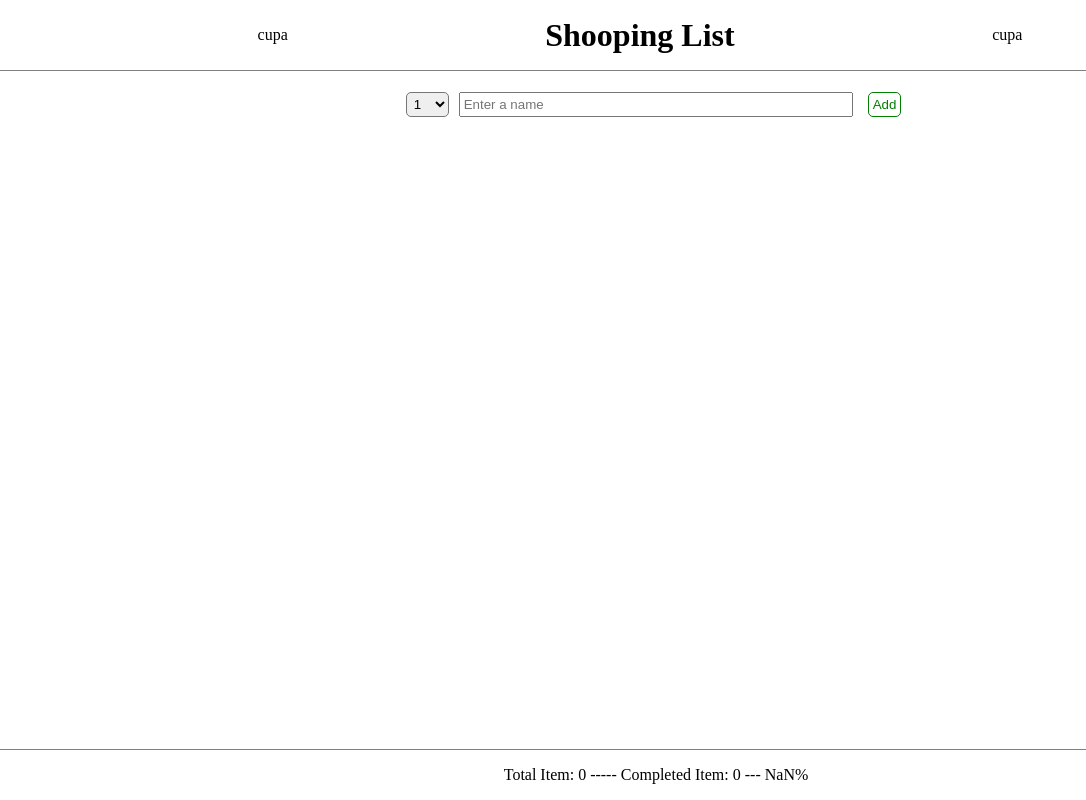
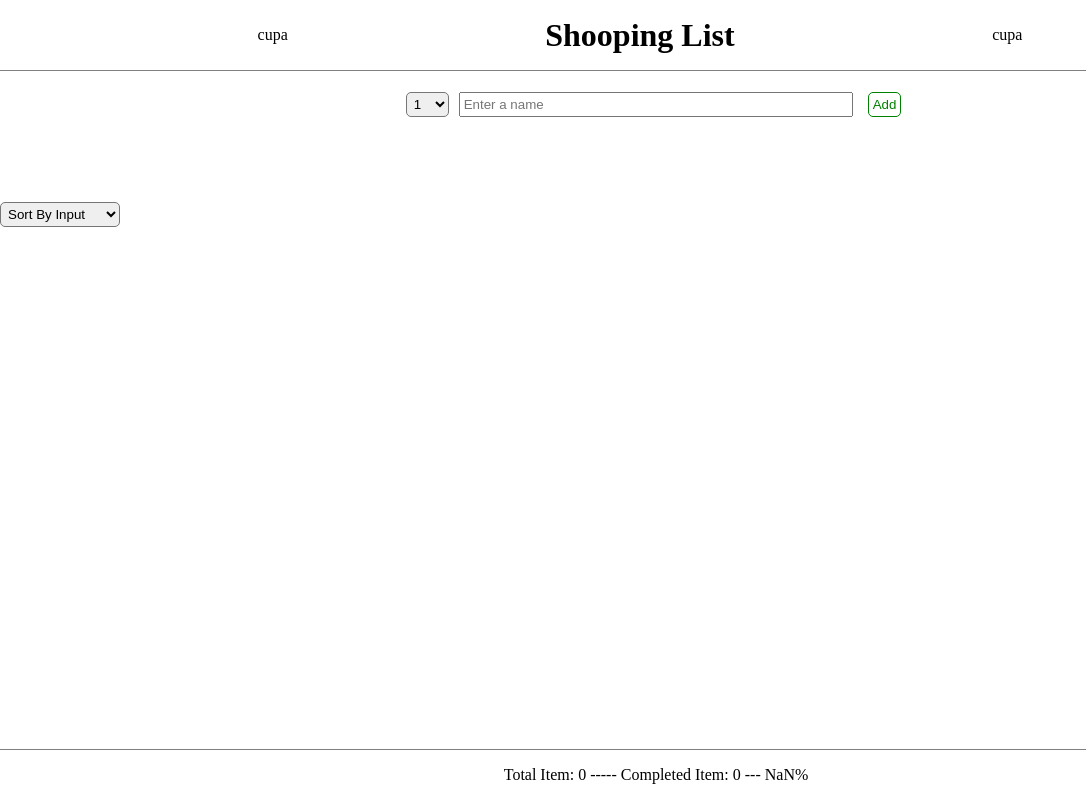
Before and after one commit to Feerverk05/React_Mini_Shopping_List, a React (Create React App) app in the folder shopping-list-react/: page / in a window 1280 px wide. Shown: the top 800 px of the page, without its empty margins (0-1086 px from the left). Built offline with nearby package versions, Linux system fonts and the light colour scheme; the HTML template or start-up script is replaced by a standard one.

Commit message:
Update Main.jsx

```diff
--- a/shopping-list-react/src/component/Main.jsx
+++ b/shopping-list-react/src/component/Main.jsx
@@ -1,15 +1,34 @@
+import { useState } from "react";
 import Form from "./Form";
 import List from "./List";
 
 const Main = ({items, handleAddItems, handleDoneItem, onDeleteItems}) => {
+    const [sortBy, setSortBy] = useState("input");
+    let sortedItems;
+
+    if(sortBy === "input") {
+        sortedItems = items;
+    }
+
+    if(sortBy === "packed"){
+        sortedItems=items
+        .slice()
+        .sort((a, b) => Number(a.packed) - Number(b.packed));
+    }
     return(
         <div>
             <Form handleAddItems={handleAddItems} />
             <ul className="mainWrapper">
-            {items.map((item) => (
+            {sortedItems.map((item) => (
                 <List item={item} key={item.id} onDeleteItems={onDeleteItems} handleDoneItem={handleDoneItem}/>
             ))}
         </ul>
+        <div>
+            <select className="select" value={sortBy} onChange={(e) => setSortBy(e.target.value)}>
+                <option value="input"> Sort By Input</option>
+                <option value="packed"> Sort By Packed</option>
+            </select>
+        </div>
         </div>
 
     );
```
